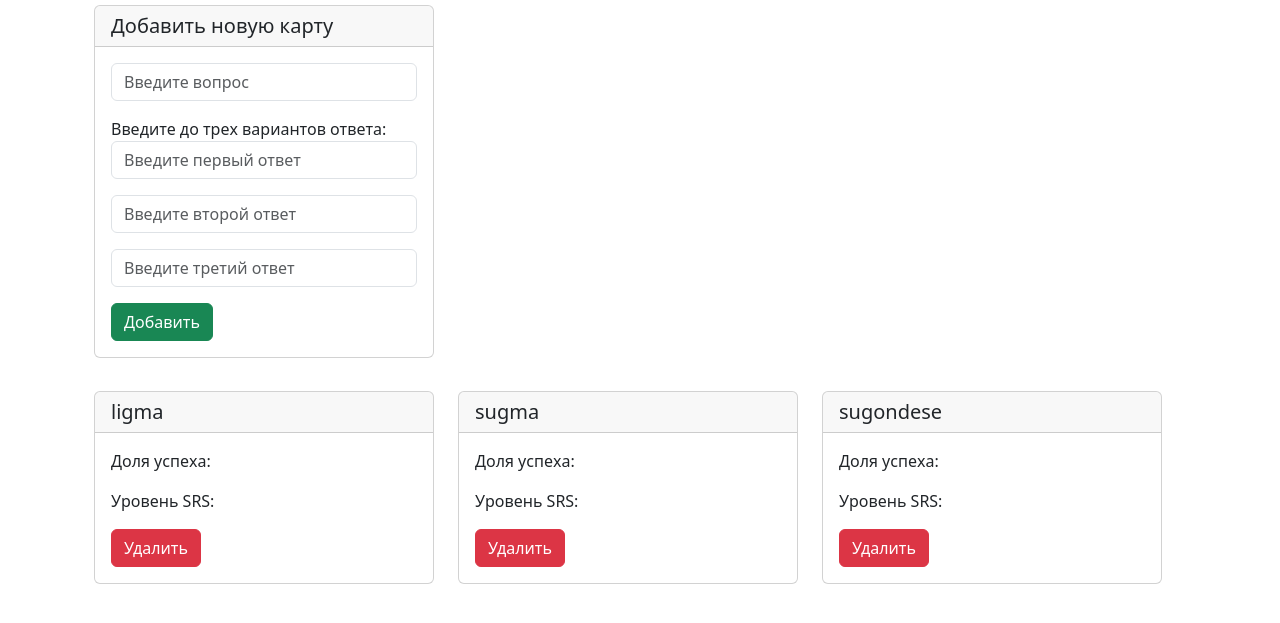
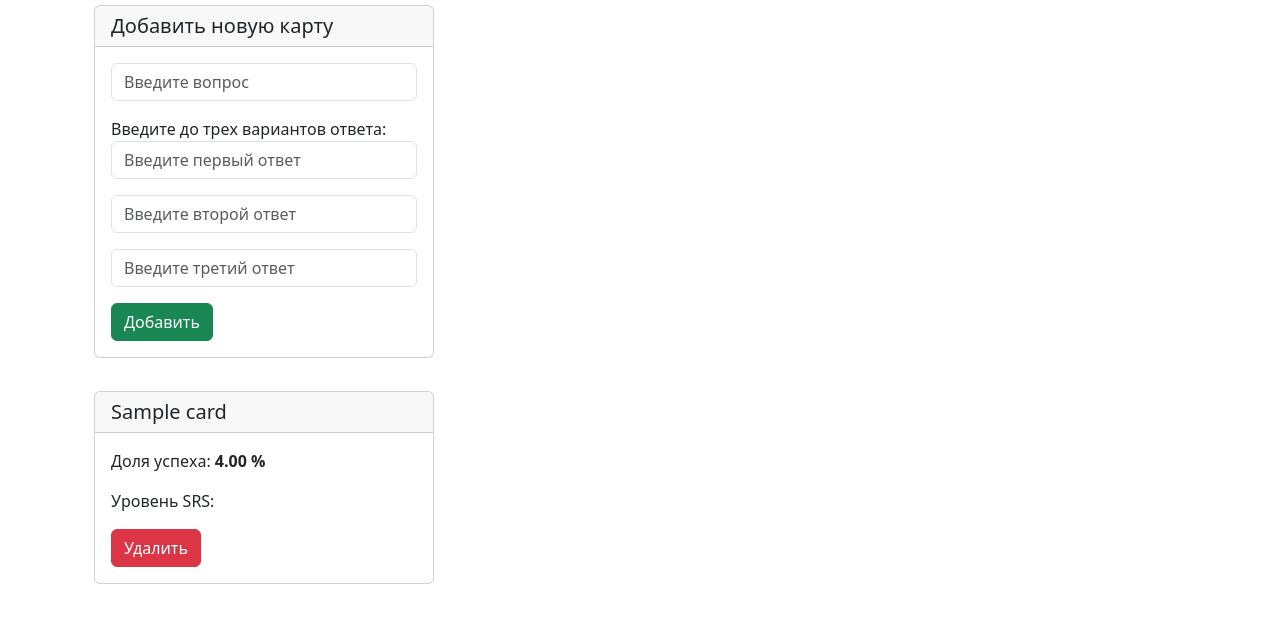
Before and after one commit to Benkendorf/langmemo, a Django app: page /deck/1/ in a window 1280 px wide. Shown: the part 132-755 px from the top of the page. Run offline with Django 5.2, Linux system fonts and the light colour scheme; a user stored in the database is signed in; tables that the repository leaves empty hold one stand-in row (values such as "Sample post"); some libraries are stand-ins or nearby versions.

Commit message:
Fix deck winrate calculation by adding winrate field to Card model and overriding the save() method

```diff
--- a/deck/models.py
+++ b/deck/models.py
@@ -24,7 +24,6 @@ class Deck(models.Model):
 
     class Meta:
         ordering = ('pk',)
-
 
 
 class Card(models.Model):
@@ -65,6 +64,13 @@ class Card(models.Model):
         'Количество неправильных ответов',
         default=0
     )
+    # Автоматически рассчитывается в переопределенном методе модели save()
+    winrate = models.FloatField(
+        'Доля успеха',
+        default=None,
+        null=True,
+        blank=True
+    )
     # Автоматически устанавливается при создании карты
     datetime_created = models.DateTimeField(
         'Дата создания',
@@ -90,3 +96,14 @@ class Card(models.Model):
 
     def __str__(self):
         return self.question
+
+    def save(self, *args, **kwargs):
+        try:
+            self.winrate = self.right_guesses / (self.right_guesses + self.wrong_guesses)
+        except ZeroDivisionError:
+            self.winrate = None
+
+        super().save(*args, **kwargs)
+
+    class Meta:
+        ordering = ('-datetime_created',)
--- a/deck/urls.py
+++ b/deck/urls.py
@@ -4,7 +4,7 @@ from . import views
 app_name = 'deck'
 
 urlpatterns = [
-    path('<int:deck_id>/', views.card_list, name='card_list'),
+    path('<int:deck_id>/', views.CardListView.as_view(), name='card_list'),
     path('<int:deck_id>/review/', views.review, name='review'),
     # мэйби 'create/' - как страница создания новой колоды
 ]
--- a/deck/views.py
+++ b/deck/views.py
@@ -1,5 +1,17 @@
-from django.shortcuts import render
+from typing import Any
+from django.db.models.query import QuerySet
+from django.shortcuts import get_object_or_404, render
+from django.views.generic import (
+    CreateView,
+    DeleteView,
+    DetailView,
+    ListView,
+    UpdateView
+)
 
+from .models import Card, Deck
+
+CARDS_PAGINATION_LIMIT = 20
 
 sample_deck = {
     'deck_id': 1,
@@ -10,6 +22,22 @@ sample_deck = {
         'sugondese'
     }
 }
+
+
+class CardListView(ListView):
+    template_name = 'deck/card_list.html'
+    paginate_by = CARDS_PAGINATION_LIMIT
+
+    def get_queryset(self):
+        deck = get_object_or_404(
+            Deck,
+            pk=self.kwargs['deck_id'],
+            user=self.request.user
+        )
+
+        qs = Card.objects.filter(deck=deck)
+        return qs
+
 
 def card_list(request, deck_id):
     return render(
--- a/templates/deck/deck_card_list.html
+++ b/templates/deck/card_list.html
@@ -42,13 +42,18 @@
 <article class="container row">
 
 
-  {% for card in deck.card_list %}
+  {% for card in page_obj %}
   <div class="col-4">
-    <div class="card">
-      <h5 class="card-header">{{ card }}</h5>
+    <div class="card {% if card.winrate < 0.5 %}border-danger{% endif %}">
+      <h5 class="card-header">{{ card.question }}</h5>
       <div class="card-body">
-        <p class="card-text">
+        <p class="card-text {% if card.winrate < 0.5 %}text-danger{% endif %}">
           Доля успеха:
+          {% if card.winrate == None%}
+            <b>Не было ревью!</b>
+          {% else %}
+            <b>{{ card.winrate|floatformat:2 }} %</b>
+          {% endif %}
         </p><p class="card-text">
           Уровень SRS:
         </p>
```
Also changed, not shown: homepage/views.py (+3 -4 lines), deck/migrations/0003_auto_20241119_1054.py (added), deck/migrations/0004_alter_card_winrate.py (added), deck/migrations/0005_alter_card_winrate.py (added), deck/migrations/0006_alter_card_winrate.py (added), deck/migrations/0007_alter_card_winrate.py (added), deck/migrations/0008_alter_card_winrate.py (added), deck/migrations/0009_alter_card_winrate.py (added), deck/migrations/0010_alter_card_winrate.py (added), deck/migrations/0011_alter_card_winrate.py (added).
